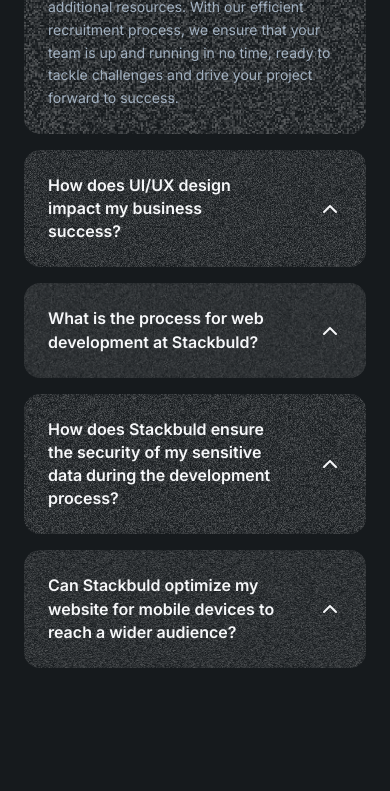
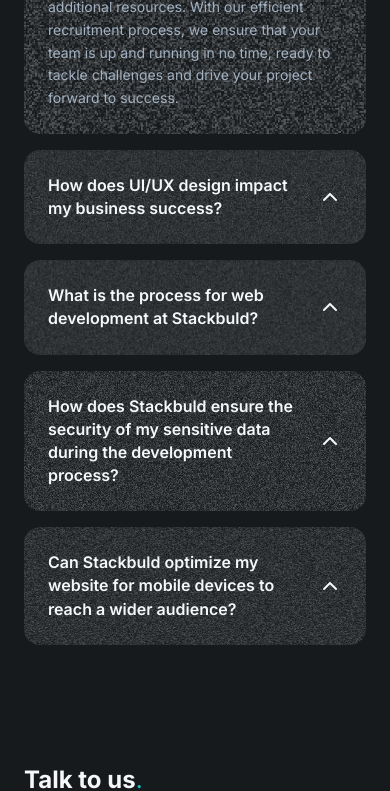
Before and after one commit to pdev6373/stackbuld, a Next.js app: page /our-process in a window 390 px wide. Shown: the part 4783-5574 px from the top of the page. Built offline with nearby package versions, Linux system fonts and the light colour scheme.

Commit message:
initial commit

```diff
--- a/app/globals.css
+++ b/app/globals.css
@@ -5,6 +5,7 @@
   margin: 0;
   box-sizing: border-box;
   font-weight: 400;
+  -webkit-tap-highlight-color: transparent;
 }
 
 html,
@@ -40,7 +41,3 @@
   outline: none;
   border: none;
 }
-
-:focus {
-  outline: none !important;
-}
--- a/components/faq/FAQ.module.css
+++ b/components/faq/FAQ.module.css
@@ -77,6 +77,7 @@
   flex-direction: column;
   cursor: pointer;
   background-blend-mode: darken;
+  border: none;
 }
 
 .questionWrapper {
@@ -135,6 +136,10 @@
   .faq {
     padding: 28px;
   }
+
+  .questionWrapper {
+    gap: 20px;
+  }
 }
 
 @media (max-width: 480px) {
```
